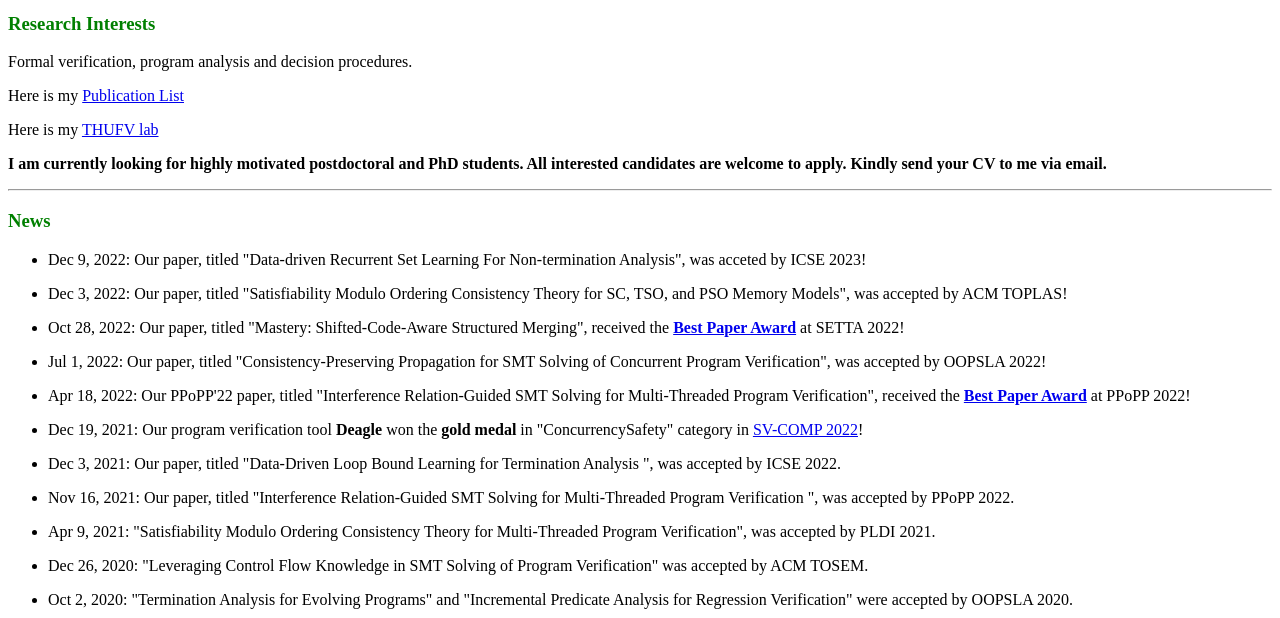
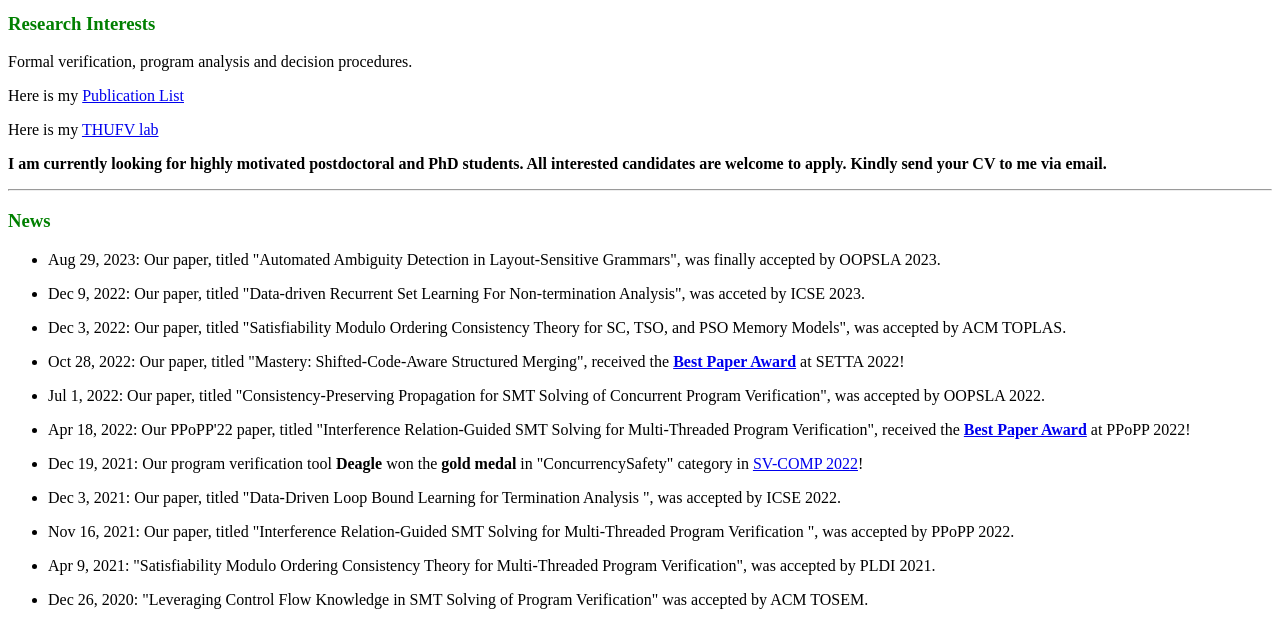
Before and after one commit to feihe/feihe.github.io, a Jekyll site: the page built from index.md, in a window 1280 px wide and 900 px high, cut to the strip 282-900 px from the top of the window. Built offline with Jekyll 4.4.1, drawn with Linux system fonts in a browser that asks for light colours; nearby versions of some CDN libraries.

Commit message:
oopsla23

```diff
--- a/index.md
+++ b/index.md
@@ -20,13 +20,15 @@ Here is my [THUFV lab](https://thufv.github.io/)
 
 ### <font color=green>News</font>
 
-- Dec 9, 2022: Our paper, titled \"Data-driven Recurrent Set Learning For Non-termination Analysis\", was acceted by ICSE 2023!
+- Aug 29, 2023: Our paper, titled \"Automated Ambiguity Detection in Layout-Sensitive Grammars\", was finally accepted by OOPSLA 2023.
 
-- Dec 3, 2022: Our paper, titled \"Satisfiability Modulo Ordering Consistency Theory for SC, TSO, and PSO Memory Models\", was accepted by ACM TOPLAS!
+- Dec 9, 2022: Our paper, titled \"Data-driven Recurrent Set Learning For Non-termination Analysis\", was acceted by ICSE 2023.
+
+- Dec 3, 2022: Our paper, titled \"Satisfiability Modulo Ordering Consistency Theory for SC, TSO, and PSO Memory Models\", was accepted by ACM TOPLAS.
 
 - Oct 28, 2022: Our paper, titled \"Mastery: Shifted-Code-Aware Structured Merging\", received the [**Best Paper Award**](https://lcs.ios.ac.cn/setta2022/index.php) at SETTA 2022!
 
-- Jul 1, 2022: Our paper, titled \"Consistency-Preserving Propagation for SMT Solving of Concurrent Program Verification\", was accepted by OOPSLA 2022!
+- Jul 1, 2022: Our paper, titled \"Consistency-Preserving Propagation for SMT Solving of Concurrent Program Verification\", was accepted by OOPSLA 2022.
 
 - Apr 18, 2022: Our PPoPP\'22 paper, titled \"Interference Relation-Guided SMT Solving for Multi-Threaded Program Verification\", received the [**Best Paper Award**](https://ppopp22.sigplan.org/) at PPoPP 2022!
 
```
Also changed, not shown: publications.md (+1 -0 lines), 1 other file.
